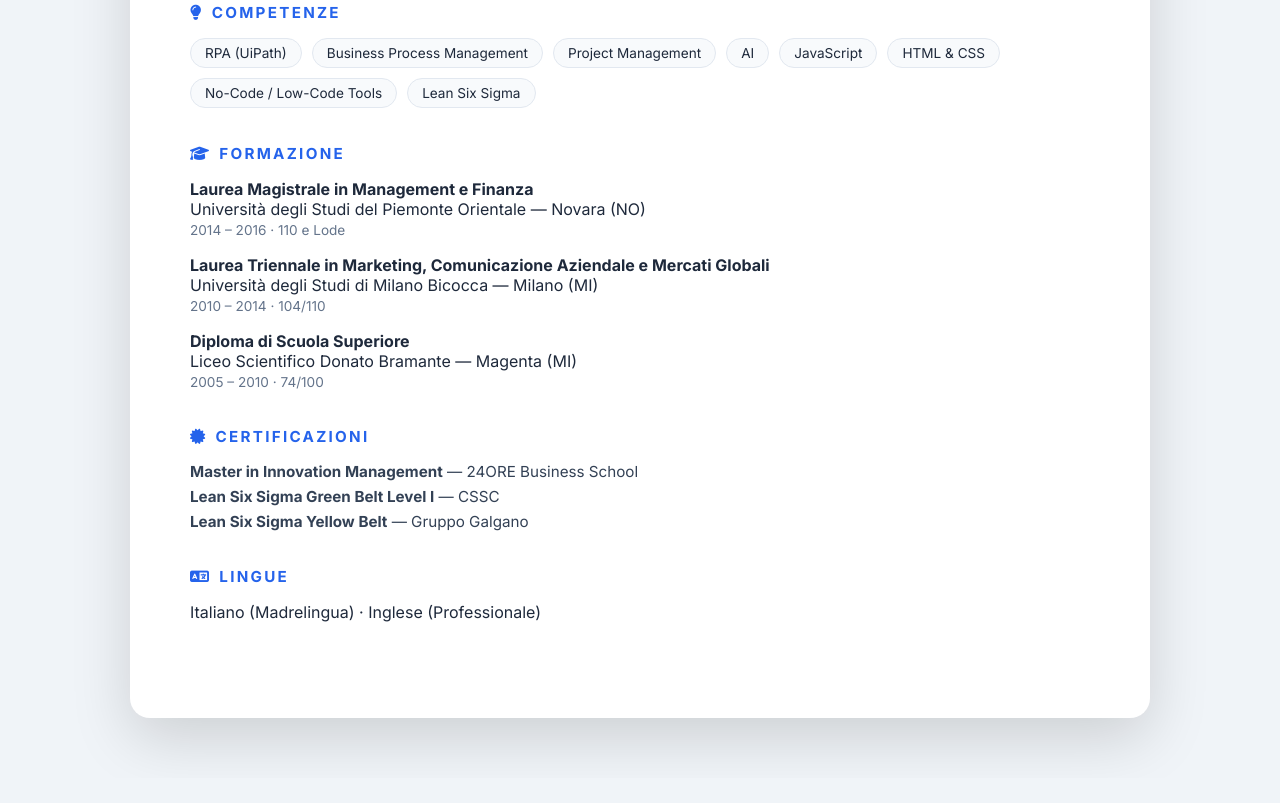
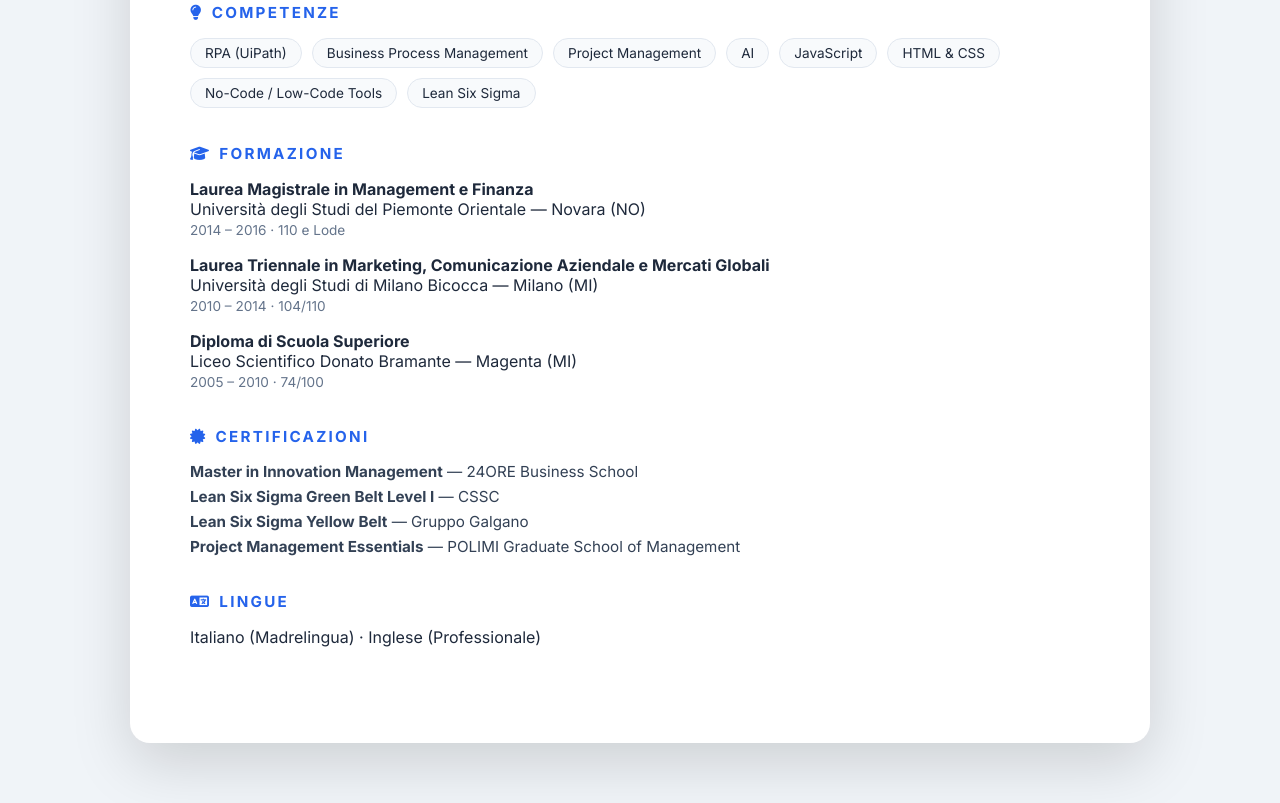
Before and after one commit to TommyColo91/TommasoColombo_CV, a plain HTML site: page index.html in a window 1280 px wide. Shown: the part 1359-2162 px from the top of the page. Before the commit the page ends 2137 px from the top, so only its background shows below. Drawn offline with Linux system fonts and the light colour scheme.

Commit message:
Update index.html

```diff
--- a/index.html
+++ b/index.html
@@ -146,6 +146,7 @@
         <li><strong>Master in Innovation Management</strong> — 24ORE Business School</li>
         <li><strong>Lean Six Sigma Green Belt Level I</strong> — CSSC</li>
         <li><strong>Lean Six Sigma Yellow Belt</strong> — Gruppo Galgano</li>
+        <li><strong>Project Management Essentials</strong> — POLIMI Graduate School of Management</li>
       </ul>
     </section>
 
```
